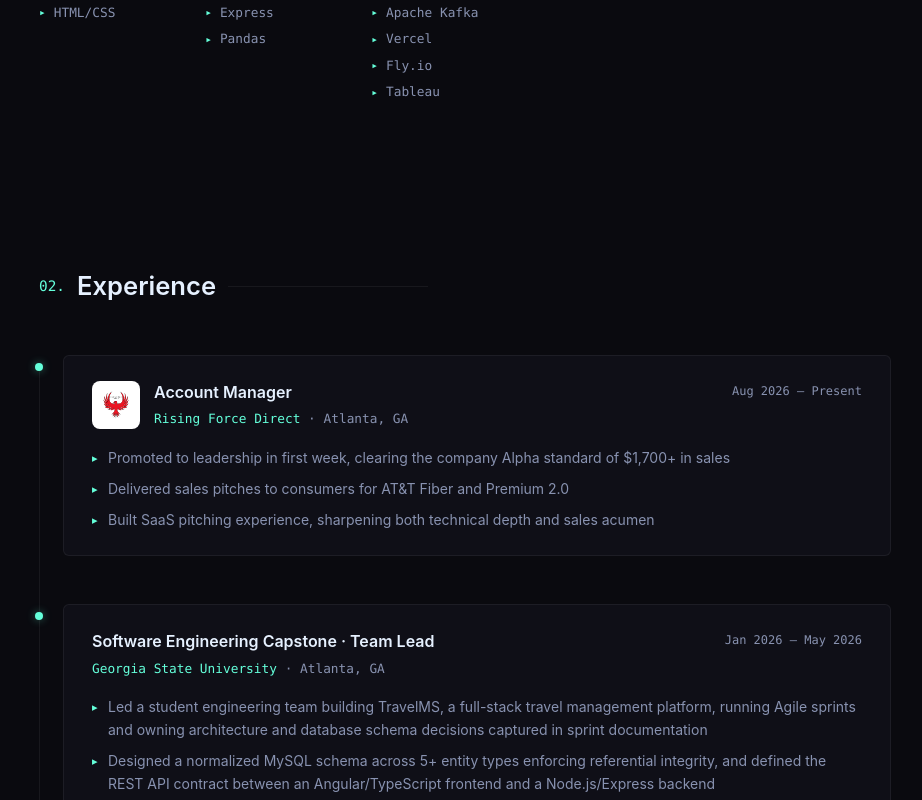
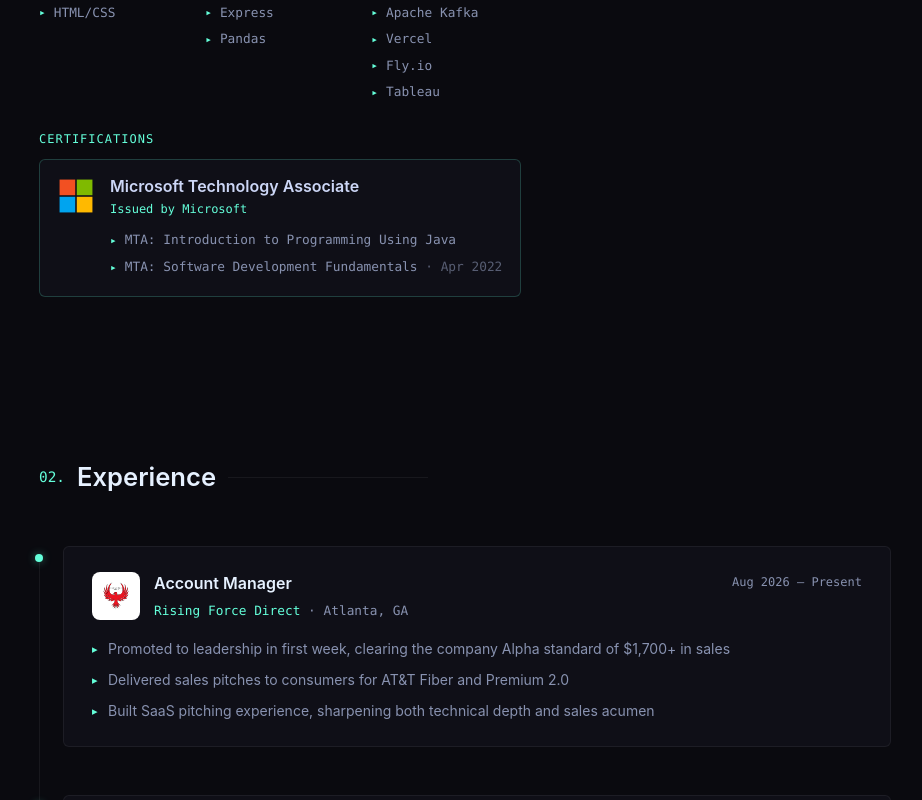
Before and after one commit to 2u5hi/portfolio, a React app: page / in a window 1280 px wide. Shown: the part 1540-2340 px from the top of the page, without its empty margins (175-1097 px from the left). Built offline with nearby package versions, Linux system fonts and the light colour scheme; the HTML template or start-up script is replaced by a standard one.

Commit message:
added certifications and updates to resume

```diff
--- a/src/App.css
+++ b/src/App.css
@@ -398,6 +398,76 @@
   color: var(--accent);
   font-size: 0.7rem;
   flex-shrink: 0;
+}
+
+.certifications {
+  margin-top: 24px;
+}
+
+.certifications h4 {
+  font-family: var(--mono);
+  font-size: 0.75rem;
+  color: var(--accent);
+  text-transform: uppercase;
+  letter-spacing: 1px;
+  margin-bottom: 10px;
+  font-weight: 400;
+}
+
+.cert-card {
+  display: flex;
+  align-items: flex-start;
+  gap: 16px;
+  padding: 16px 18px;
+  background: var(--bg-card);
+  border: 1px solid var(--accent-border);
+  border-radius: 6px;
+  max-width: 520px;
+}
+
+.cert-card svg {
+  flex-shrink: 0;
+  margin-top: 2px;
+}
+
+.cert-card > div {
+  min-width: 0;
+}
+
+.certifications .cert-title {
+  font-size: 1rem;
+  font-weight: 600;
+  color: var(--text-bright);
+  line-height: 1.3;
+  margin: 0;
+}
+
+.certifications .cert-issuer {
+  font-family: var(--mono);
+  font-size: 0.75rem;
+  color: var(--accent);
+  margin: 2px 0 8px;
+}
+
+.certifications ul li {
+  font-family: var(--mono);
+  font-size: 0.8rem;
+  color: var(--text);
+  padding: 3px 0;
+  display: flex;
+  align-items: baseline;
+  gap: 8px;
+}
+
+.certifications ul li::before {
+  content: '▸';
+  color: var(--accent);
+  font-size: 0.7rem;
+  flex-shrink: 0;
+}
+
+.certifications .cert-meta {
+  opacity: 0.6;
 }
 
 .about-img {
--- a/src/App.jsx
+++ b/src/App.jsx
@@ -240,7 +240,7 @@
     range: 'Apr 2025 – Aug 2025',
     bullets: [
       "Rebuilt the company's client-facing website from scratch in HTML, CSS, and JavaScript, redesigning the service request workflow so clients can find a service and submit a request in fewer steps",
-      "Restructured the site's page hierarchy and semantic markup for search indexing, turning requirements from stakeholder sessions into features shipped in Agile iterations",
+      "Restructured the site's page hierarchy and semantic markup for search indexing and SEO, turning requirements from stakeholder sessions into features shipped in Agile iterations",
     ],
   },
   {
@@ -269,6 +269,26 @@
   Languages: ['Python', 'JavaScript', 'TypeScript', 'Java', 'SQL', 'HTML/CSS'],
   Frameworks: ['React', 'Angular', 'FastAPI', 'Spring Boot', 'Node.js', 'Express', 'Pandas'],
   Tools: ['Git', 'Docker', 'AWS', 'Terraform', 'MySQL', 'Apache Kafka', 'Vercel', 'Fly.io', 'Tableau'],
+}
+
+const CERTIFICATION = {
+  title: 'Microsoft Technology Associate',
+  issuer: 'Issued by Microsoft',
+  exams: [
+    { name: 'Introduction to Programming Using Java' },
+    { name: 'Software Development Fundamentals', date: 'Apr 2022' },
+  ],
+}
+
+function MicrosoftLogo() {
+  return (
+    <svg viewBox="0 0 23 23" width="36" height="36" aria-hidden="true">
+      <rect x="1" y="1" width="10" height="10" fill="#f25022" />
+      <rect x="12" y="1" width="10" height="10" fill="#7fba00" />
+      <rect x="1" y="12" width="10" height="10" fill="#00a4ef" />
+      <rect x="12" y="12" width="10" height="10" fill="#ffb900" />
+    </svg>
+  )
 }
 
 function GitHubIcon() {
@@ -474,6 +494,26 @@
                   </div>
                 ))}
               </div>
+              <div className="certifications">
+                <h4>Certifications</h4>
+                <div className="cert-card">
+                  <MicrosoftLogo />
+                  <div>
+                    <p className="cert-title">{CERTIFICATION.title}</p>
+                    <p className="cert-issuer">{CERTIFICATION.issuer}</p>
+                    <ul>
+                      {CERTIFICATION.exams.map((e) => (
+                        <li key={e.name}>
+                          <span>
+                            MTA: {e.name}
+                            {e.date && <span className="cert-meta"> · {e.date}</span>}
+                          </span>
+                        </li>
+                      ))}
+                    </ul>
+                  </div>
+                </div>
+              </div>
             </div>
             <div className="about-img fade-in" style={{ transitionDelay: '200ms' }}>
               <div className="img-wrapper">
```
Also changed, not shown: 1 other file (tests, documents, lock files or other folders).
